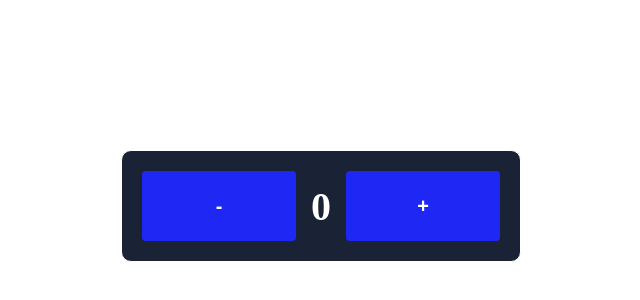
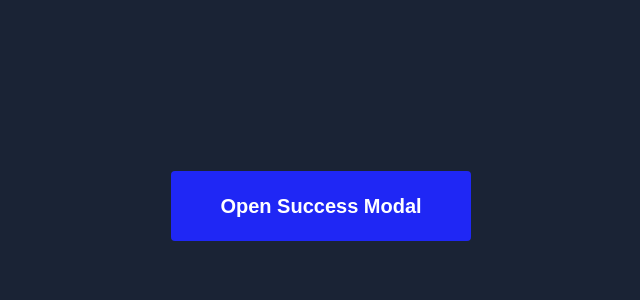
Before and after one commit to AndreyHein/React-Cohort42-1, a React (Create React App) app: page / in a window 1280 px wide. Shown: the part 194-494 px from the top of the page, without its empty margins (319-959 px from the left). Built offline with nearby package versions, Linux system fonts and the light colour scheme.

Commit message:
consultation02

```diff
--- a/src/App.jsx
+++ b/src/App.jsx
@@ -3,6 +3,8 @@
 import Lesson_02 from "./lessons/Lesson_02/Lesson_02";
 import Lesson_03 from "./lessons/Lesson_03/Lesson_03";
 import Lesson_04 from "./lessons/Lesson_04/Lesson_04";
+import Consultation_02 from "./consultatons/Consultation_02/Consultation_02";
+
 
 // HOMEWORKS
 import Homework_02 from "./homeworks/Homework_02/Homework_02";
@@ -24,8 +26,9 @@ function App() {
       {/* 4 шаг - возвращаем компонент Lesson_02 из компонента App */}
       {/* <Lesson_02 /> */}
       {/* <Lesson_03 /> */}
-      <Lesson_04/>
+      {/* <Lesson_04/> */}
       {/* <Homework_03/> */}
+      <Consultation_02/>
       {/* Homeworks */}
       {/* <Homework_02 /> */}
     </div>
--- /dev/null
+++ b/src/consultatons/Consultation_02/Consultation_02.jsx
@@ -0,0 +1,47 @@
+import { useState } from "react";
+
+import Modal from "../../components/Modal/Modal";
+import Button from "../../components/Button/Button";
+
+import "./styles.css";
+
+function Consultation_02() {
+  const [isModalOpened, setIsModalOpened] = useState(false);
+
+  const openModal = () => {
+    setIsModalOpened(true);
+  };
+
+  const closeModal = () => {
+    setIsModalOpened(false);
+  };
+
+  console.log(isModalOpened);
+
+  return (
+    <div className="page-wrapper">
+      {isModalOpened && (
+        <Modal>
+          <div className="succes-modal-wrapper">
+            <div className="modal-info-container">
+              <p className="modal-info">
+                Your data has been saved successfully!!!
+              </p>
+              <img
+                className="modal-icon"
+                src="https://w7.pngwing.com/pngs/442/715/png-transparent-check-mark-computer-icons-icon-design-cheque-successful-angle-logo-grass-thumbnail.png"
+                alt="Success Icon"
+              />
+            </div>
+            <Button name="Close Modal" onClick={closeModal} />
+          </div>
+        </Modal>
+      )}
+      <div className="button-control">
+        <Button name="Open Success Modal" onClick={openModal} />
+      </div>
+    </div>
+  );
+}
+
+export default Consultation_02;
--- /dev/null
+++ b/src/consultatons/Consultation_02/styles.css
@@ -0,0 +1,39 @@
+.page-wrapper {
+    display: flex;
+    flex: 1;
+    flex-direction: column;
+    align-items: center;
+    justify-content: center;
+    padding: 40px;
+    background-color: rgb(26, 35, 53);
+  }
+
+  .button-control {
+    width: 300px;
+  }
+
+  .succes-modal-wrapper {
+    display: flex;
+    flex: 1;
+    flex-direction: column;
+    justify-content: space-between;
+    gap: 40px;
+  }
+
+  .modal-info-container {
+    display: flex;
+    flex-direction: column;
+    align-items: center;
+    gap: 30px;
+  }
+
+  .modal-info {
+    font-size: 40px;
+    font-weight: bold;
+    color: purple;
+  }
+
+  .modal-icon {
+    width: 200px;
+    height: 200px;
+  }
```
